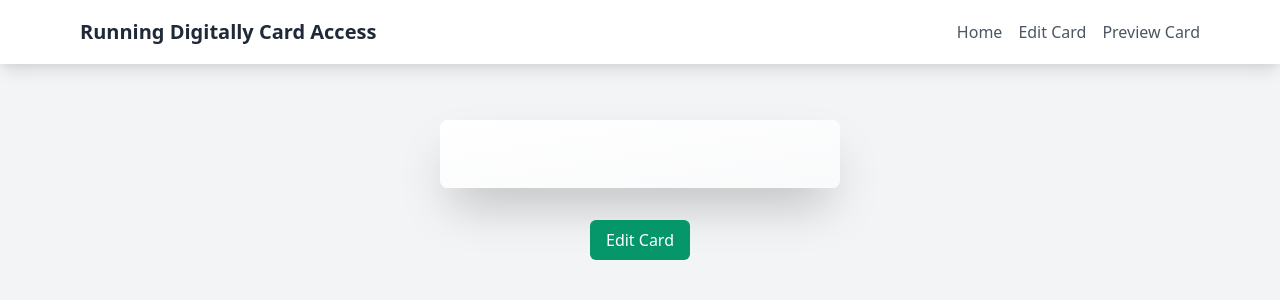
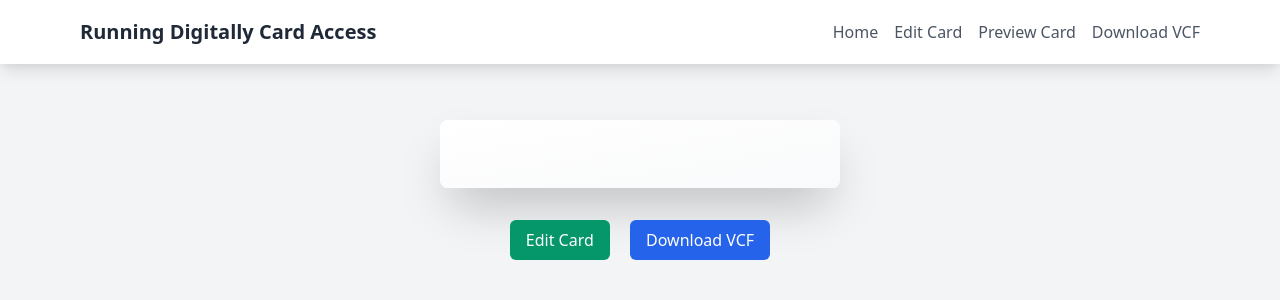
Before and after one commit to satishsurath/card.runningdigitally.com, a Flask app: page /preview-card in a window 1280 px wide. Shown: the top 300 px of the page. Run offline with Flask 3, Linux system fonts and the light colour scheme; data comes from the database, SQL or seed files in the repository.

Commit message:
Add VCF download functionality and update navigation links

```diff
--- a/app.py
+++ b/app.py
@@ -1,4 +1,4 @@
-from flask import Flask, request, jsonify, render_template
+from flask import Flask, request, jsonify, render_template, make_response
 from jose import jwt
 import os
 from dotenv import load_dotenv
@@ -318,5 +318,66 @@ def preview_card():
     except Exception as e:
         return render_template('preview_card.html', error=str(e))
 
+@app.route('/download-vcf')
+def download_vcf():
+    token = request.headers.get('Cf-Access-Jwt-Assertion')
+    if FLASK_ENV == 'development' and not token:
+        token = DEV_MODE_TOKEN
+
+    try:
+        decoded = jwt.decode(
+            token,
+            'dummy-key',
+            options={
+                "verify_signature": False,
+                "verify_aud": False,
+                "verify_exp": False,
+                "verify_iat": False,
+                "verify_nbf": False,
+                "verify_iss": False,
+                "verify_sub": False,
+                "verify_jti": False,
+                "verify_at_hash": False,
+            }
+        )
+
+        token_aud = decoded.get('aud')
+        if isinstance(token_aud, list):
+            valid_aud = EXPECTED_AUD in token_aud
+        else:
+            valid_aud = token_aud == EXPECTED_AUD
+
+        if not token_aud or not valid_aud:
+            return "Unauthorized", 403
+
+        email = decoded.get('email', 'No email found')
+        user = get_or_create_user(email)
+
+        if not user:
+            return "User not found", 404
+
+        # Generate VCF content
+        vcf_content = f"""BEGIN:VCARD
+VERSION:3.0
+FN:{user.full_name}
+N:{user.full_name};;;;
+TITLE:{user.title}
+ORG:{user.company}
+TEL;TYPE=WORK,VOICE:{user.phone}
+URL:{user.website}
+ADR;TYPE=WORK:;;{user.address};;;;
+NOTE:{user.notes}
+EMAIL:{user.email}
+END:VCARD"""
+
+        # Create response with VCF content
+        response = make_response(vcf_content)
+        response.headers['Content-Type'] = 'text/vcard'
+        response.headers['Content-Disposition'] = f'attachment; filename="{user.full_name.replace(" ", "_")}.vcf"'
+        return response
+
+    except Exception as e:
+        return str(e), 400
+
 if __name__ == '__main__':
     app.run(host='0.0.0.0', port=8080, debug=True)
--- a/templates/base.html
+++ b/templates/base.html
@@ -29,6 +29,7 @@
                         <a href="/" class="text-gray-600 hover:text-gray-900">Home</a>
                         <a href="/edit-card" class="text-gray-600 hover:text-gray-900">Edit Card</a>
                         <a href="/preview-card" class="text-gray-600 hover:text-gray-900">Preview Card</a>
+                        <a href="/download-vcf" class="text-gray-600 hover:text-gray-900">Download VCF</a>
                     </div>
                 </div>
             </div>
@@ -39,6 +40,7 @@
                     <a href="/" class="text-gray-600 hover:text-gray-900 px-3 py-2 rounded-md text-base font-medium">Home</a>
                     <a href="/edit-card" class="text-gray-600 hover:text-gray-900 px-3 py-2 rounded-md text-base font-medium">Edit Card</a>
                     <a href="/preview-card" class="text-gray-600 hover:text-gray-900 px-3 py-2 rounded-md text-base font-medium">Preview Card</a>
+                    <a href="/download-vcf" class="text-gray-600 hover:text-gray-900 px-3 py-2 rounded-md text-base font-medium">Download VCF</a>
                 </div>
             </div>
         </div>
--- a/templates/preview_card.html
+++ b/templates/preview_card.html
@@ -49,10 +49,13 @@
     <!-- Error Message -->
     <div id="error-message" class="mt-8 text-center text-red-600"></div>
 
-    <!-- Edit Button -->
-    <div class="text-center mt-8">
+    <!-- Action Buttons -->
+    <div class="text-center mt-8 space-x-4">
         <a href="/edit-card" class="inline-block bg-green-600 text-white py-2 px-4 rounded-md hover:bg-green-700 focus:outline-none focus:ring-2 focus:ring-green-500 focus:ring-offset-2">
             Edit Card
+        </a>
+        <a href="/download-vcf" class="inline-block bg-blue-600 text-white py-2 px-4 rounded-md hover:bg-blue-700 focus:outline-none focus:ring-2 focus:ring-blue-500 focus:ring-offset-2">
+            Download VCF
         </a>
     </div>
 </div>
```
